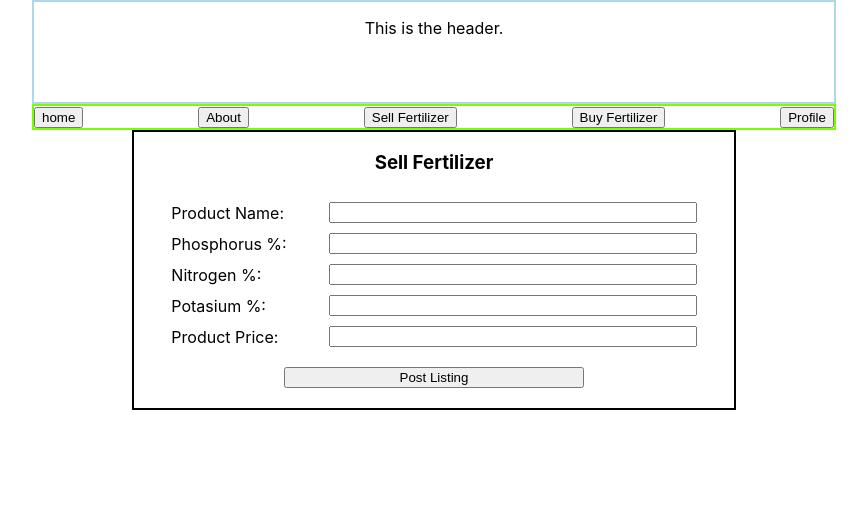
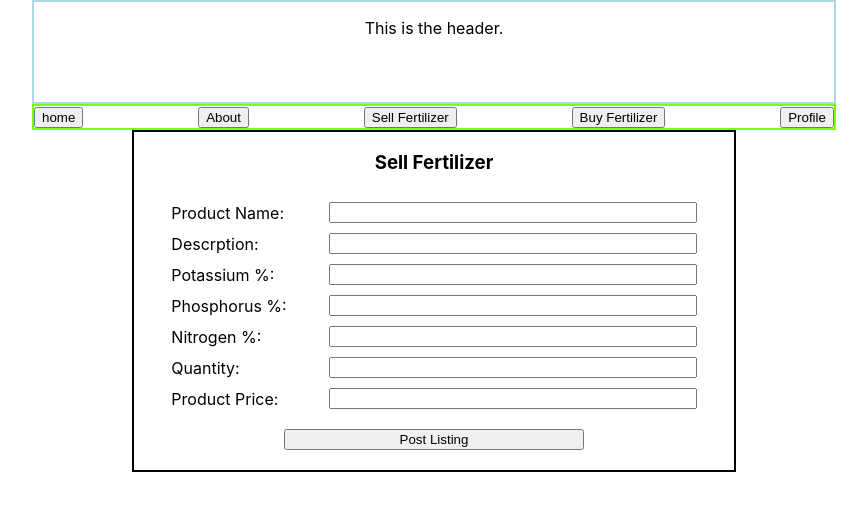
Before and after one commit to GarrettSmithyNL/afterthepoopfrontend, a React (Create React App) app: page /sell in a window 1280 px wide. Shown: the top 510 px of the page, without its empty margins (206-1073 px from the left). Built offline with nearby package versions, Linux system fonts and the light colour scheme.

Commit message:
Add the ability to POST new products in the DB

```diff
--- a/src/components/SubComponents/SellPanel/SellPanel.jsx
+++ b/src/components/SubComponents/SellPanel/SellPanel.jsx
@@ -1,31 +1,123 @@
 import './SellPanel.css'
+import {useState} from "react";
 
 export const SellPanel = () => {
+
+    const [product, setProduct] = useState({})
+    const [posting, setPosting] = useState({});
+    const URL = 'http://localhost:8080/fertilizer?sellerId='
+    const userName = 'ExampleUser123'
+
+    const createProduct = (event) => {
+        const name = event.target.name;
+        const value = event.target.value;
+        setProduct(values => ({...values, [name]: value}));
+    }
+
+    const createPosting = (event) => {
+        const name = event.target.name;
+        const value = event.target.value;
+        setPosting(values => ({...values, [name]: value}));
+    }
+
+    const handleSubmit = async (event) => {
+        event.preventDefault();
+        const updatedPosting = {...posting, products: [product]};
+        console.log(URL + userName);
+        console.log(updatedPosting);
+
+        const response = await fetch(URL + userName, {
+            method: 'POST',
+            headers: {
+                'Content-Type': 'application/json'
+            },
+            body: JSON.stringify(updatedPosting)
+        });
+
+        if (response.ok) {
+            alert('Posting was made.');
+        } else {
+            alert('Failed to post.');
+        }
+    }
+
+
+
     return (
         <div className={'sellPanel'}>
             <h3>Sell Fertilizer</h3>
-            <form className={'sellForm'}>
+            <form className={'sellForm'} onSubmit={handleSubmit}>
                 <div className={'inputHolder'}>
                     <label className={'sellLabel'}>Product Name:</label>
-                    <input type={'text'} className={'sellText'}/>
+                    <input
+                        type={'text'}
+                        name={'productName'}
+                        value={product.productName || ''}
+                        onChange={createProduct}
+                        className={'sellText'}
+                    />
+                </div>
+                <div className={'inputHolder'}>
+                    <label className={'sellLabel'}>Descrption:</label>
+                    <input
+                        type={'text'}
+                        name={'description'}
+                        value={product.description || ''}
+                        onChange={createProduct}
+                        className={'sellText'}
+                    />
+                </div>
+                <div className={'inputHolder'}>
+                    <label className={'sellLabel'}>Potassium %:</label>
+                    <input
+                        type={'text'}
+                        name={'kpercent'}
+                        value={product.kpercent || ''}
+                        onChange={createProduct}
+                        className={'sellText'}
+                    />
                 </div>
                 <div className={'inputHolder'}>
                     <label className={'sellLabel'}>Phosphorus %:</label>
-                    <input type={'text'} className={'sellText'}/>
+                    <input
+                        type={'text'}
+                        name={'ppercent'}
+                        value={product.ppercent || ''}
+                        onChange={createProduct}
+                        className={'sellText'}
+                    />
                 </div>
                 <div className={'inputHolder'}>
                     <label className={'sellLabel'}>Nitrogen %:</label>
-                    <input type={'text'} className={'sellText'}/>
+                    <input
+                        type={'text'}
+                        name={'npercent'}
+                        value={product.npercent || ''}
+                        onChange={createProduct}
+                        className={'sellText'}
+                    />
                 </div>
                 <div className={'inputHolder'}>
-                    <label className={'sellLabel'}>Potasium %:</label>
-                    <input type={'text'} className={'sellText'}/>
+                    <label className={'sellLabel'}>Quantity:</label>
+                    <input
+                        type={'text'}
+                        name={'quantity'}
+                        value={posting.quantity || ''}
+                        onChange={createPosting}
+                        className={'sellText'}
+                    />
                 </div>
                 <div className={'inputHolder'}>
                     <label className={'sellLabel'}>Product Price:</label>
-                    <input type={'text'} className={'sellText'}/>
+                    <input
+                        type={'text'}
+                        name={'price'}
+                        value={posting.price || ''}
+                        onChange={createPosting}
+                        className={'sellText'}
+                    />
                 </div>
-                <input type={'submit'} value={'Post Listing'} className={'sellButton'} />
+                <input type={'submit'} value={'Post Listing'} className={'sellButton'}/>
             </form>
         </div>
     );
```
